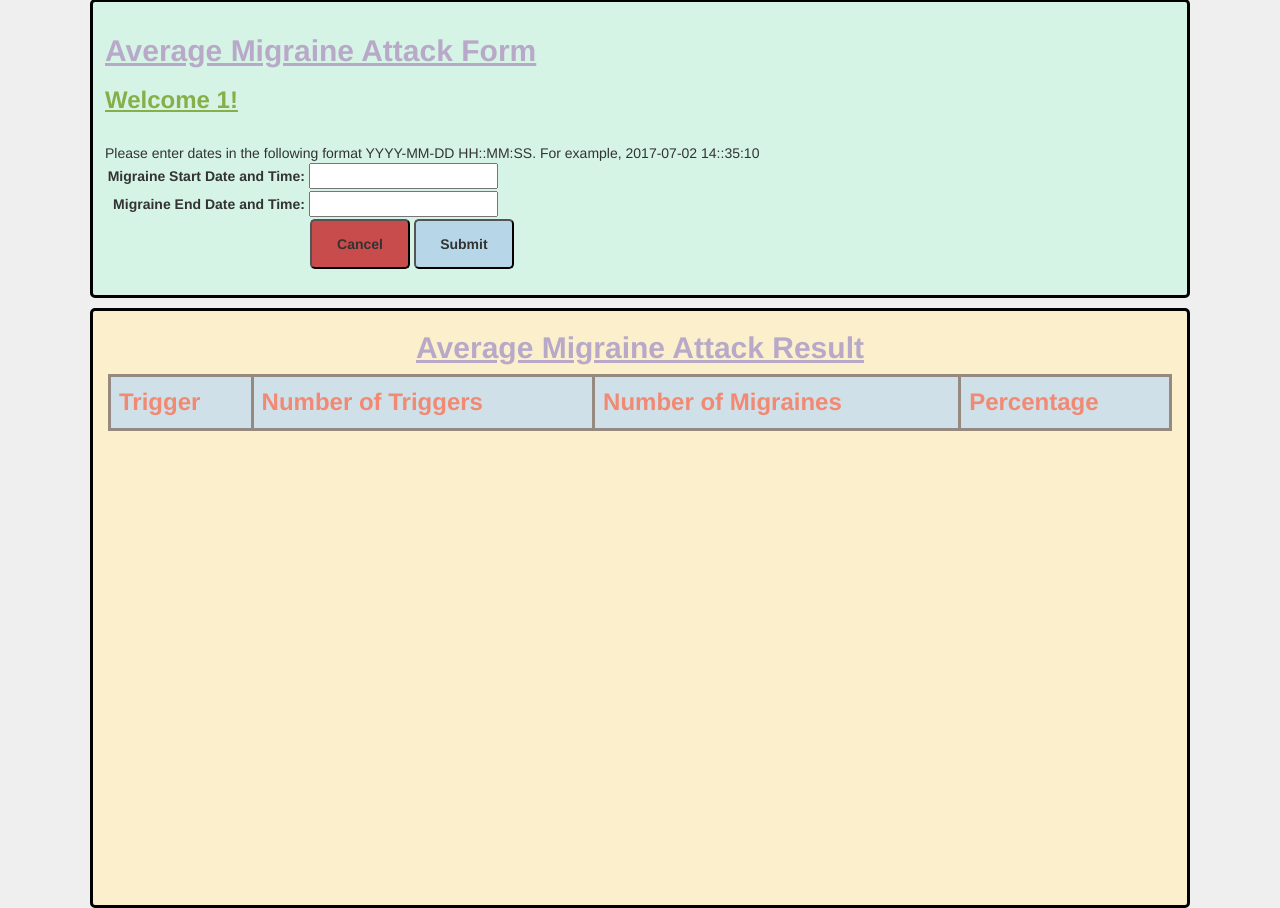
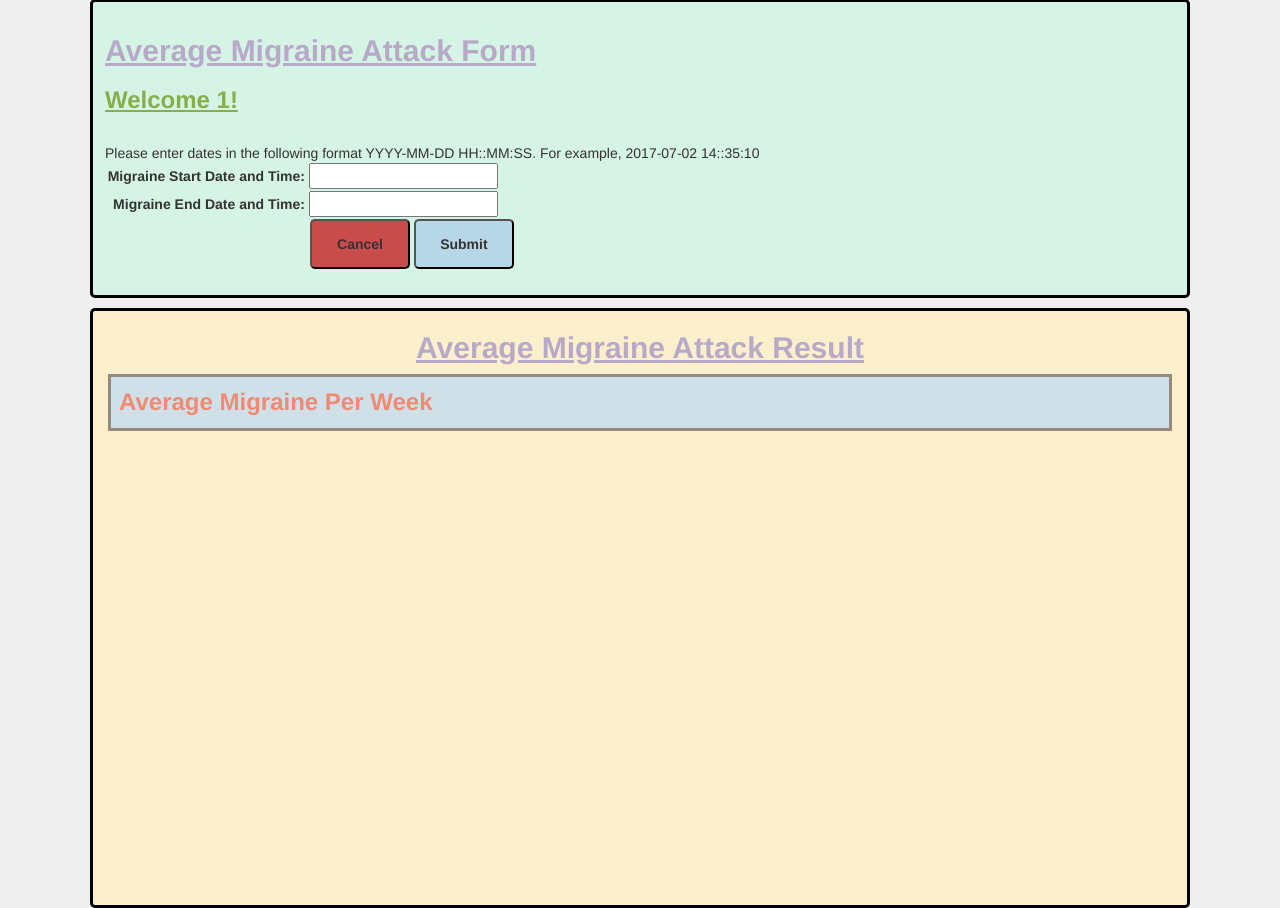
Before and after one commit to noemrd/Migraine, a PHP site: page /averageMigraineAttack.php?user=1 in a window 1280 px wide. Shown: the part 71-979 px from the top of the page. Run offline with PHP 8.4, Linux system fonts and the light colour scheme; data that the repository does not hold is empty; some libraries are stand-ins or nearby versions.

Commit message:
Modified Table Headers

```diff
--- a/averageMigraineAttack.php
+++ b/averageMigraineAttack.php
@@ -120,10 +120,7 @@
 				</div>
 
 			<tr>
-				<th class="thStyle">Trigger</th>
-				<th class="thStyle">Number of Triggers</th>
-				<th class="thStyle">Number of Migraines</th>
-				<th class="thStyle">Percentage</th>
+				<th class="thStyle">Average Migraine Per Week</th>
 			</tr>
 
 			<!-- MySqli statements for filling table -->
```
